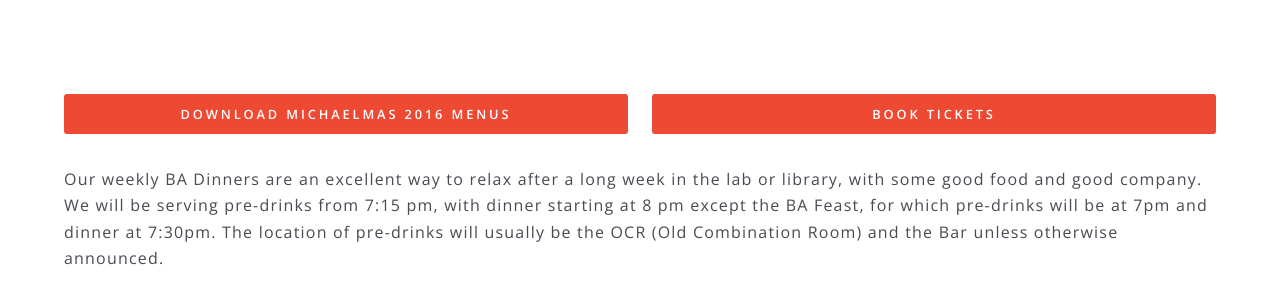
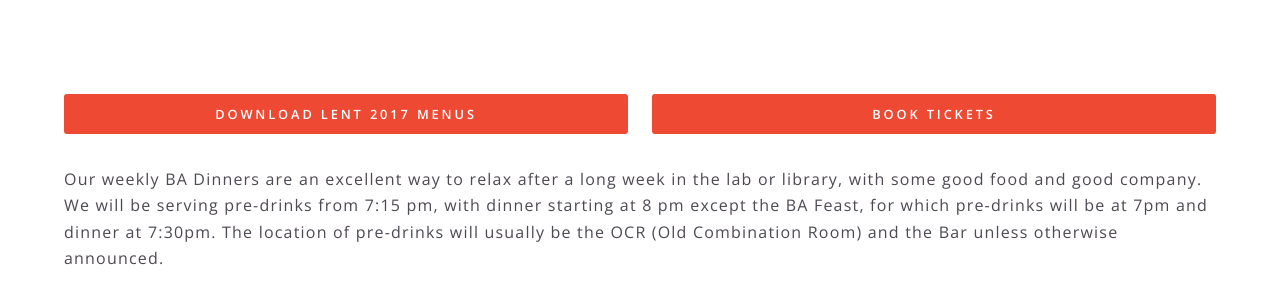
Before and after one commit to TrinityBASociety/trinitybasociety.github.io, a Jekyll site: the page built from ba-dinners/index.md, in a window 1280 px wide and 900 px high. Shown: the part 355-654 px from the top of the window. Built offline with Jekyll 4.4.1, drawn with Linux system fonts in a browser that asks for light colours.

Commit message:
Add Lent 2017 BA Formals menu

```diff
--- a/ba-dinners/index.md
+++ b/ba-dinners/index.md
@@ -9,7 +9,7 @@
 <div class="row">
 	<div class="6u 12u$(medium)">
 		<ul class="actions fit">
-			<li><a href="/docs/2016-17/ba_menus_mich_2016.pdf" target="_blank" class="button special fit">Download Michaelmas 2016 menus</a></li>
+			<li><a href="/docs/2016-17/ba_menus_lent_2017.pdf" target="_blank" class="button special fit">Download Lent 2017 menus</a></li>
 		</ul>
 	</div>
 	<div class="6u 12u$(medium)">
```
Also changed, not shown: 1 other file.
